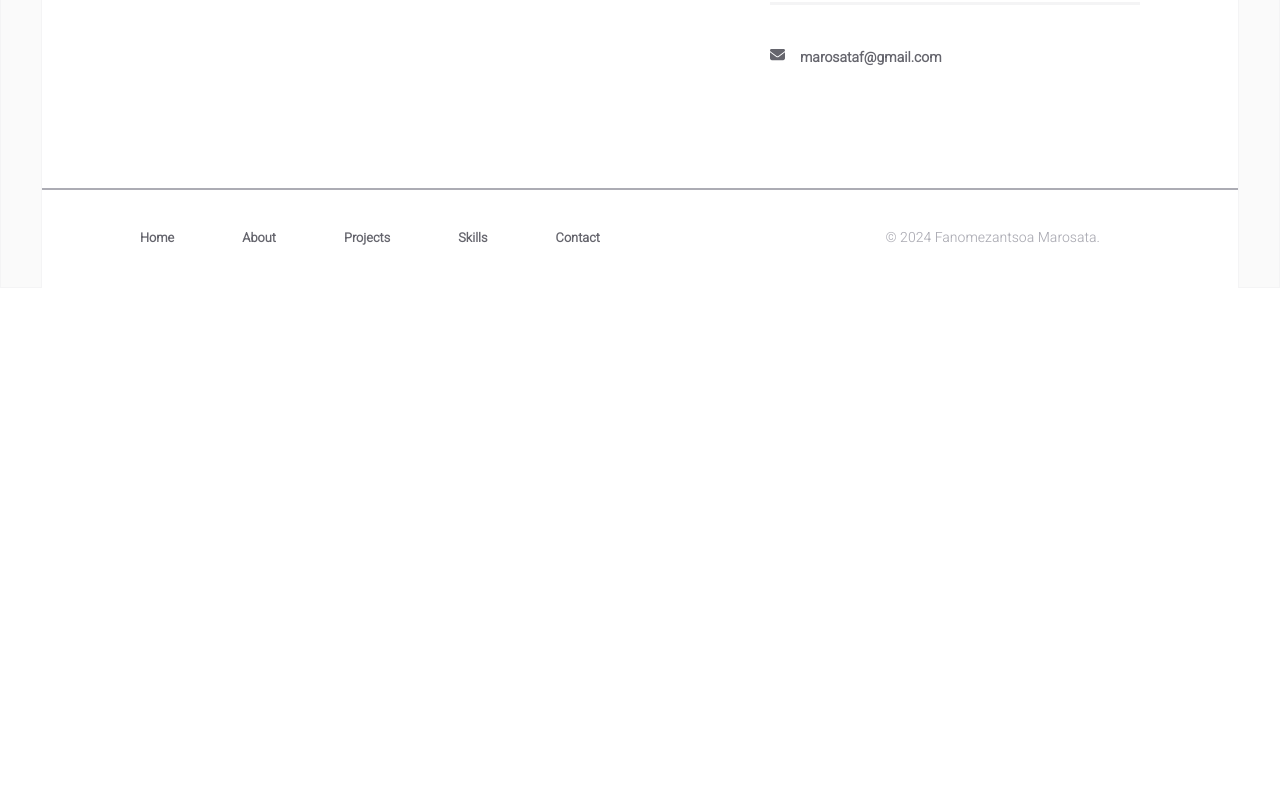
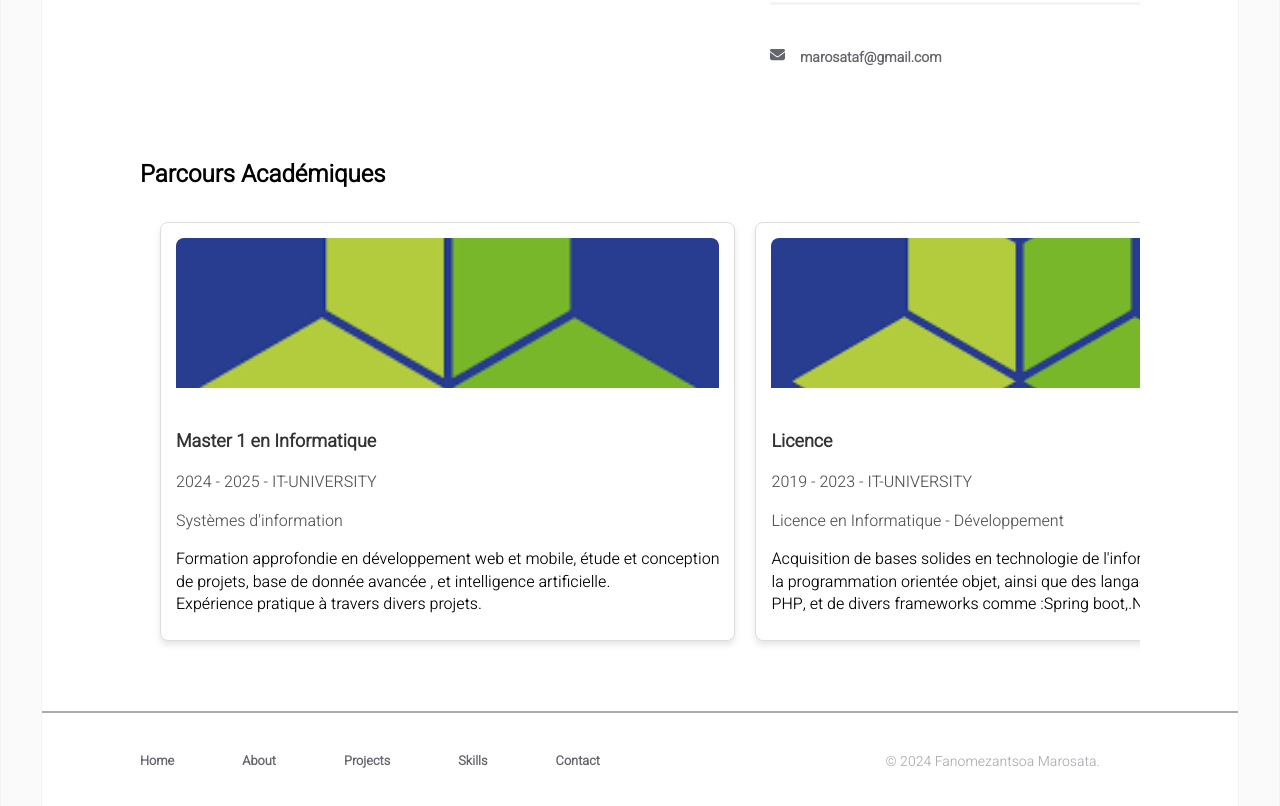
Before and after one commit to Marosata/portfolio-marosata, a React (Create React App) app: page /about in a window 1280 px wide. Shown: the part 720-1526 px from the top of the page. Before the commit the page ends 1008 px from the top, so only its background shows below. Built offline with nearby package versions, Linux system fonts and the light colour scheme.

Commit message:
Modifications of the about section in the portfolio

```diff
--- /dev/null
+++ b/src/data/educations.js
@@ -0,0 +1,29 @@
+const educations = [
+    {
+        degree: "Master 1 en Informatique",
+        field: "Systèmes d'information",
+        institution: "IT-UNIVERSITY",
+        years: "2024 - 2025",
+        description: "Formation approfondie en développement web et mobile, étude et conception de projets, base de donnée avancée , et intelligence artificielle. Expérience pratique à travers divers projets.",
+        image: "/itu.png"
+    },
+    {
+        degree: "Licence",
+        field: "Licence en Informatique - Développement",
+        institution: "IT-UNIVERSITY",
+        years: "2019 - 2023",
+        description: "Acquisition de bases solides en technologie de l'information, y compris la programmation orientée objet, ainsi que des langages comme Java, PHP, et de divers frameworks comme :Spring boot,.Net,etc...",
+        image: "/itu.png"
+    },
+    {
+        degree: "Baccalauréat",
+        field: "Baccalauréat Technologique",
+        institution: "Lycée Technique Aceem",
+        years: "2018 - 2019",
+        description: "Formation approfondie dans le programme de gestion d'entreprise ,comptabilité et finance.",
+        image: "/aceem.png"
+    },
+
+];
+
+export default educations;
--- a/src/pages/about.jsx
+++ b/src/pages/about.jsx
@@ -1,10 +1,11 @@
-import React, { useEffect } from "react";
+import React from "react";
 import { Helmet } from "react-helmet";
 
 import NavBar from "../components/common/navBar";
 import Footer from "../components/common/footer";
 import Logo from "../components/common/logo";
 import Socials from "../components/about/socials";
+import educations from "../data/educations.js"; // Importation des informations sur les éducations
 
 import INFO from "../data/user";
 import SEO from "../data/seo";
@@ -12,11 +13,45 @@ import SEO from "../data/seo";
 import "./styles/about.css";
 
 const About = () => {
-	useEffect(() => {
+	React.useEffect(() => {
 		window.scrollTo(0, 0);
 	}, []);
 
 	const currentSEO = SEO.find((item) => item.page === "about");
+
+	const splitDescription = (description) => {
+		const words = description.split(" ");
+		const chunkSize = 10; // Nombre de mots avant un saut de ligne
+		const chunks = [];
+
+		for (let i = 0; i < words.length; i += chunkSize) {
+			chunks.push(words.slice(i, i + chunkSize).join(" "));
+		}
+
+		return chunks.map((chunk, index) => (
+			<React.Fragment key={index}>
+				{chunk}
+				<br /> {/* Ajoute un saut de ligne */}
+			</React.Fragment>
+		));
+	};
+
+	const renderEducations = () => {
+		return educations.map((education, index) => (
+			<div key={index} className="education-card">
+				<img
+					src={education.image}
+					alt={education.degree}
+					className="education-image"
+				/>
+				<h3 className="education-degree">{education.degree}</h3>
+				<p className="education-years">{education.years} - {education.institution}</p>
+				<p className="education-field">{education.field}</p>
+				<p className="education-description">{splitDescription(education.description)}</p>
+			</div>
+		));
+	};
+
 
 	return (
 		<React.Fragment>
@@ -66,10 +101,15 @@ const About = () => {
 								</div>
 							</div>
 						</div>
-						<div className="about-socials-mobile">
-							<Socials />
+
+						<div className="about-educations">
+							<h2>Parcours Académiques</h2>
+							<div className="education-carousel">
+								{renderEducations()}
+							</div>
 						</div>
 					</div>
+
 					<div className="page-footer">
 						<Footer />
 					</div>
--- a/src/pages/styles/about.css
+++ b/src/pages/styles/about.css
@@ -1,3 +1,72 @@
+.education-carousel {
+    display: flex;
+    overflow-x: auto;
+    gap: 20px;
+    padding: 20px;
+    scroll-behavior: smooth;
+}
+
+.education-description {
+    font-size: 14px; /* Taille lisible du texte */
+    line-height: 1.5; /* Espacement entre les lignes */
+    white-space: normal; /* Permet le retour à la ligne */
+    word-wrap: break-word; /* Force le saut de ligne en cas de mot long */
+    overflow: hidden; /* Évite les débordements */
+    max-height: 80px; /* Limite la hauteur si nécessaire */
+}
+
+
+.education-card {
+    min-width: 250px;
+    background: #fff;
+    border: 1px solid #ddd;
+    border-radius: 8px;
+    padding: 15px;
+    box-shadow: 0 4px 6px rgba(0, 0, 0, 0.1);
+    transition: transform 0.3s ease;
+    flex-shrink: 0;
+    white-space: normal; /* Permet d'afficher sur plusieurs lignes si nécessaire */
+    overflow: hidden; /* Cache les parties de texte trop longues */
+    text-overflow: ellipsis; /* Affiche des points de suspension à la fin */
+}
+
+.education-card:hover {
+    transform: translateY(-5px);
+}
+
+.education-card h3 {
+    margin-bottom: 10px;
+    color: #333;
+}
+
+.education-card p {
+    margin-bottom: 10px;
+    font-size: 16px;
+    line-height: 1.4;
+}
+
+.education-degree {
+    font-weight: bold;
+    font-size: 18px;
+}
+
+.education-years,
+.education-field {
+    color: #555;
+}
+
+.education-description {
+    font-size: 14px; /* Augmente la taille du texte pour lisibilité */
+    white-space: normal;
+    overflow: hidden;
+    text-overflow: ellipsis;
+}
+
+.about-educations h2 {
+    font-size: 24px;
+    margin-bottom: 10px;
+}
+
 .about-logo-container {
     display: flex;
     justify-content: left;
@@ -104,6 +173,18 @@
         padding-top: 30px;
         display: flex;
     }
+
+    .education-card p {
+        font-size: 14px;
+    }
+}
+.education-image {
+    width: 100%; /* Adapte l'image à la largeur de la carte */
+    height: auto; /* Conserve les proportions de l'image */
+    border-radius: 8px 8px 0 0; /* Arrondi les coins supérieurs */
+    margin-bottom: 15px; /* Espace entre l'image et le texte */
+    object-fit: cover; /* Ajuste l'image sans déformation */
+    max-height: 150px; /* Hauteur maximale de l'image */
 }
 
 @media (max-width: 600px) {
@@ -114,4 +195,18 @@
     .about-image-container {
         width: 80%;
     }
+
+    .education-card p {
+        font-size: 12px; /* Réduit la taille du texte pour mieux s'adapter */
     }
+}
+@media (max-width: 600px) {
+    .education-card {
+        padding: 10px;
+    }
+
+    .education-description {
+        font-size: 12px;
+        line-height: 1.4;
+    }
+}
```
Also changed, not shown: public/aceem.png (added), public/itu.png (added). Lines whose indentation alone changed are shown as unchanged.
